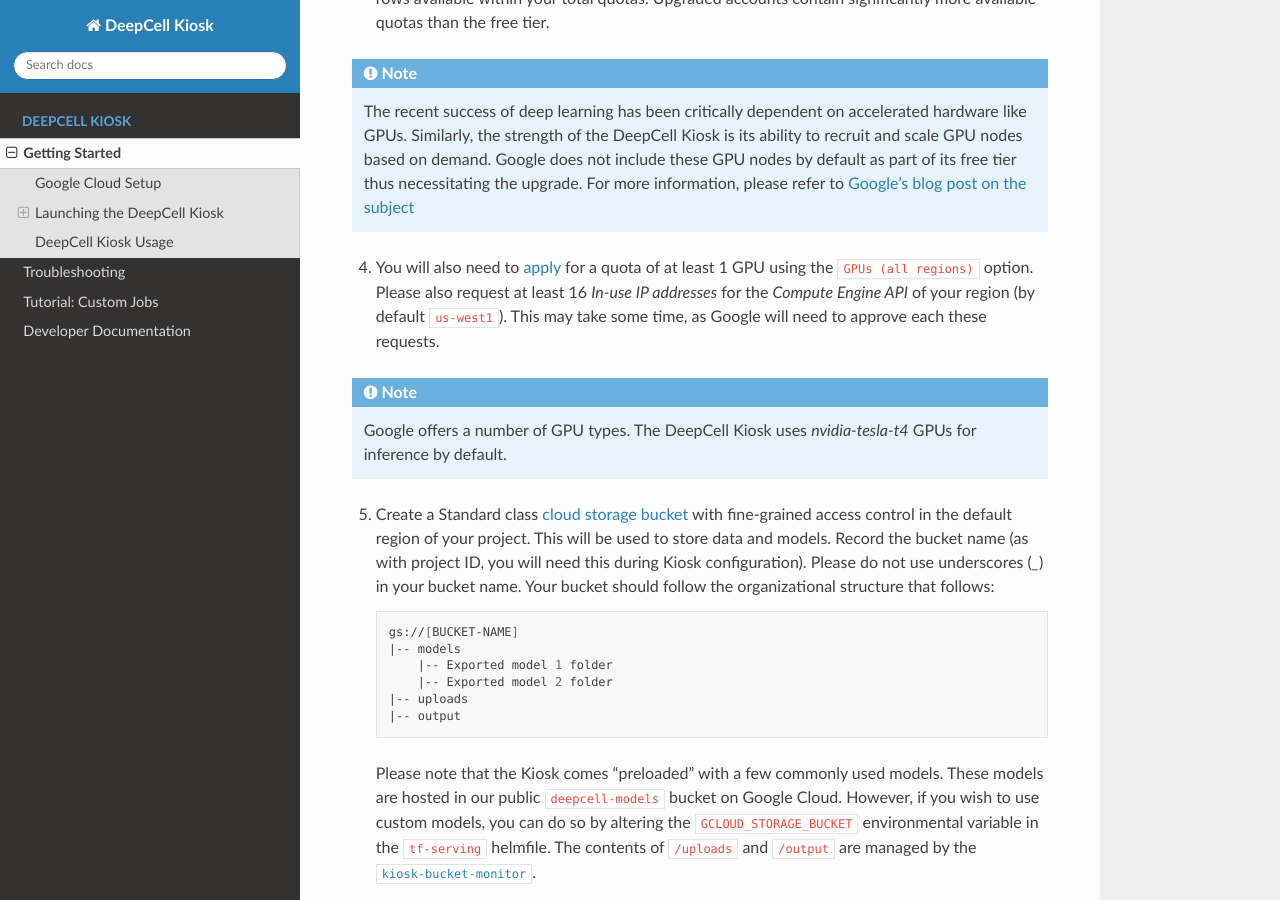
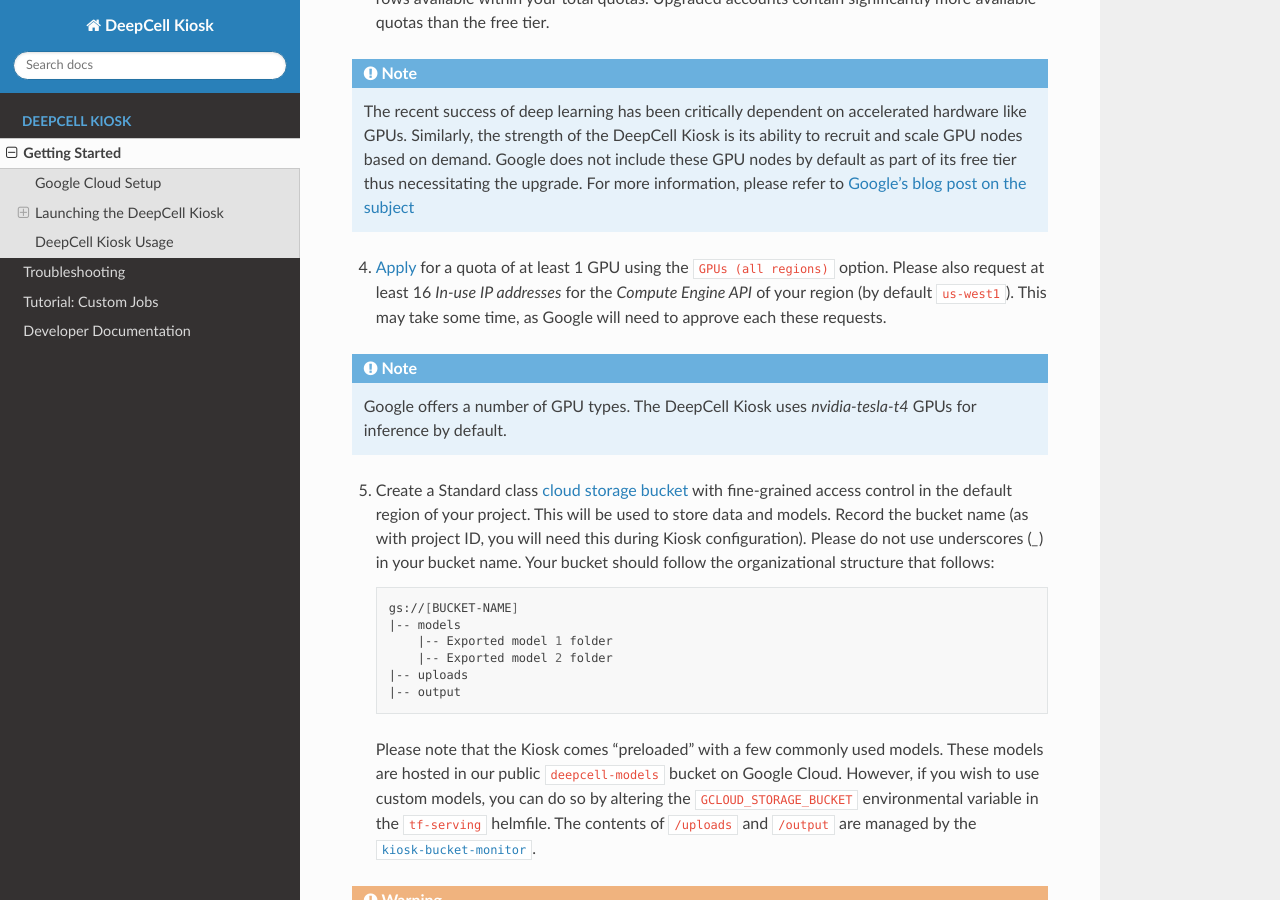
Before and after one commit to vanvalenlab/kiosk-console, a Sphinx documentation site: the page built from docs/source/GETTING_STARTED.rst, in a window 1280 px wide and 900 px high, scrolled down 758 px. Built offline with Sphinx 7.4.7 and the Read the Docs theme 2.0.0, drawn with Linux system fonts in a browser that asks for light colours.

Commit message:
Simplify quota instruction.
Co-Authored-By: willgraf <7930703+willgraf@users.noreply.github.com>
Co-Authored-By: MekWarrior <moen.erick@gmail.com>

```diff
--- a/docs/source/GETTING_STARTED.rst
+++ b/docs/source/GETTING_STARTED.rst
@@ -22,7 +22,7 @@
 
 .. note:: The recent success of deep learning has been critically dependent on accelerated hardware like GPUs. Similarly, the strength of the DeepCell Kiosk is its ability to recruit and scale GPU nodes based on demand. Google does not include these GPU nodes by default as part of its free tier thus necessitating the upgrade. For more information, please refer to `Google's blog post on the subject <https://cloud.google.com/blog/products/gcp/gpus-service-kubernetes-engine-are-now-generally-available>`_
 
-4. You will also need to `apply <https://cloud.google.com/compute/quotas>`_ for a quota of at least 1 GPU using the ``GPUs (all regions)`` option. Please also request at least 16 *In-use IP addresses* for the *Compute Engine API* of your region (by default ``us-west1``). This may take some time, as Google will need to approve each these requests.
+4. `Apply <https://cloud.google.com/compute/quotas>`_ for a quota of at least 1 GPU using the ``GPUs (all regions)`` option. Please also request at least 16 *In-use IP addresses* for the *Compute Engine API* of your region (by default ``us-west1``). This may take some time, as Google will need to approve each these requests.
 
 .. note:: Google offers a number of GPU types. The DeepCell Kiosk uses `nvidia-tesla-t4` GPUs for inference by default.
 
```
